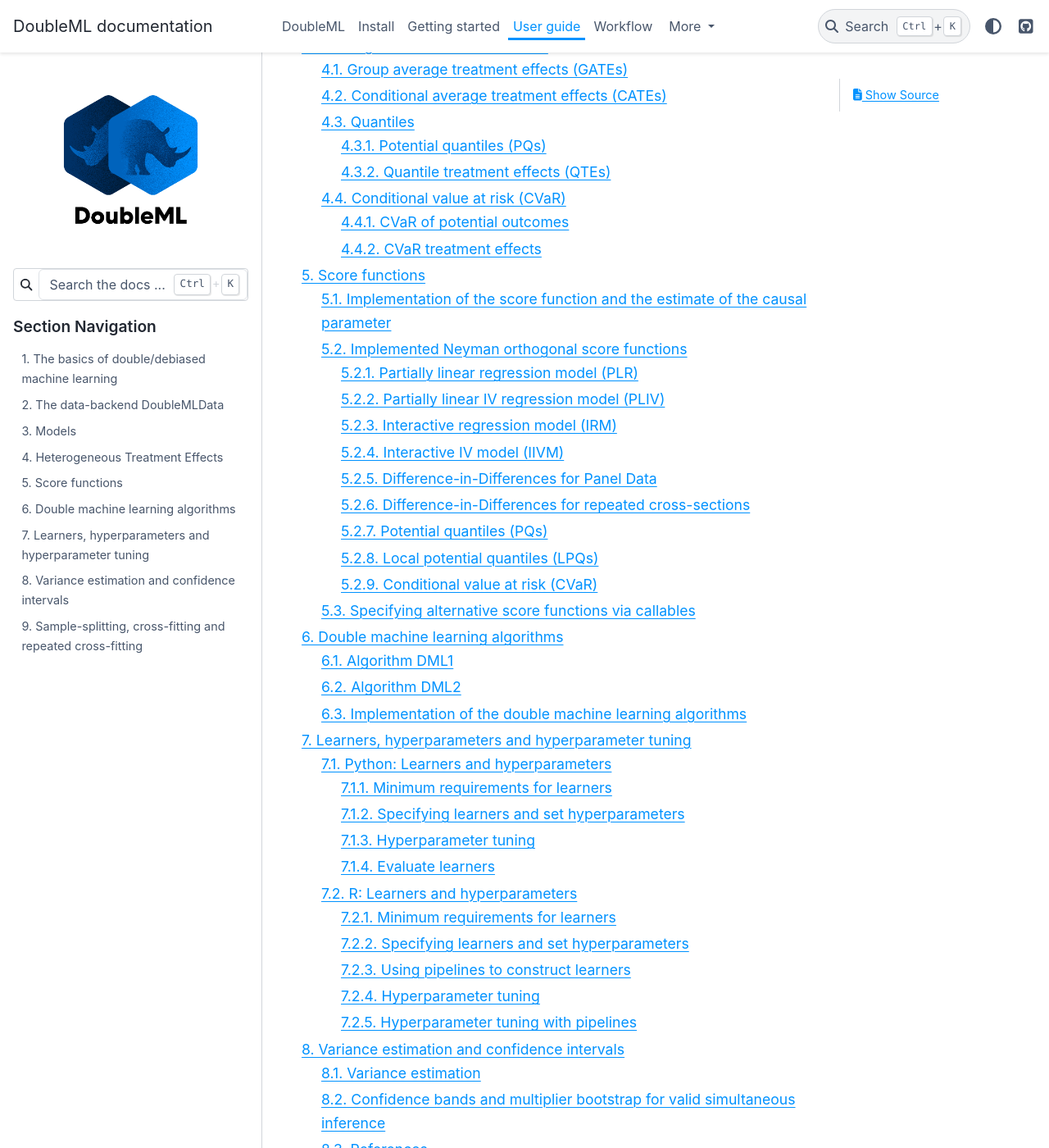
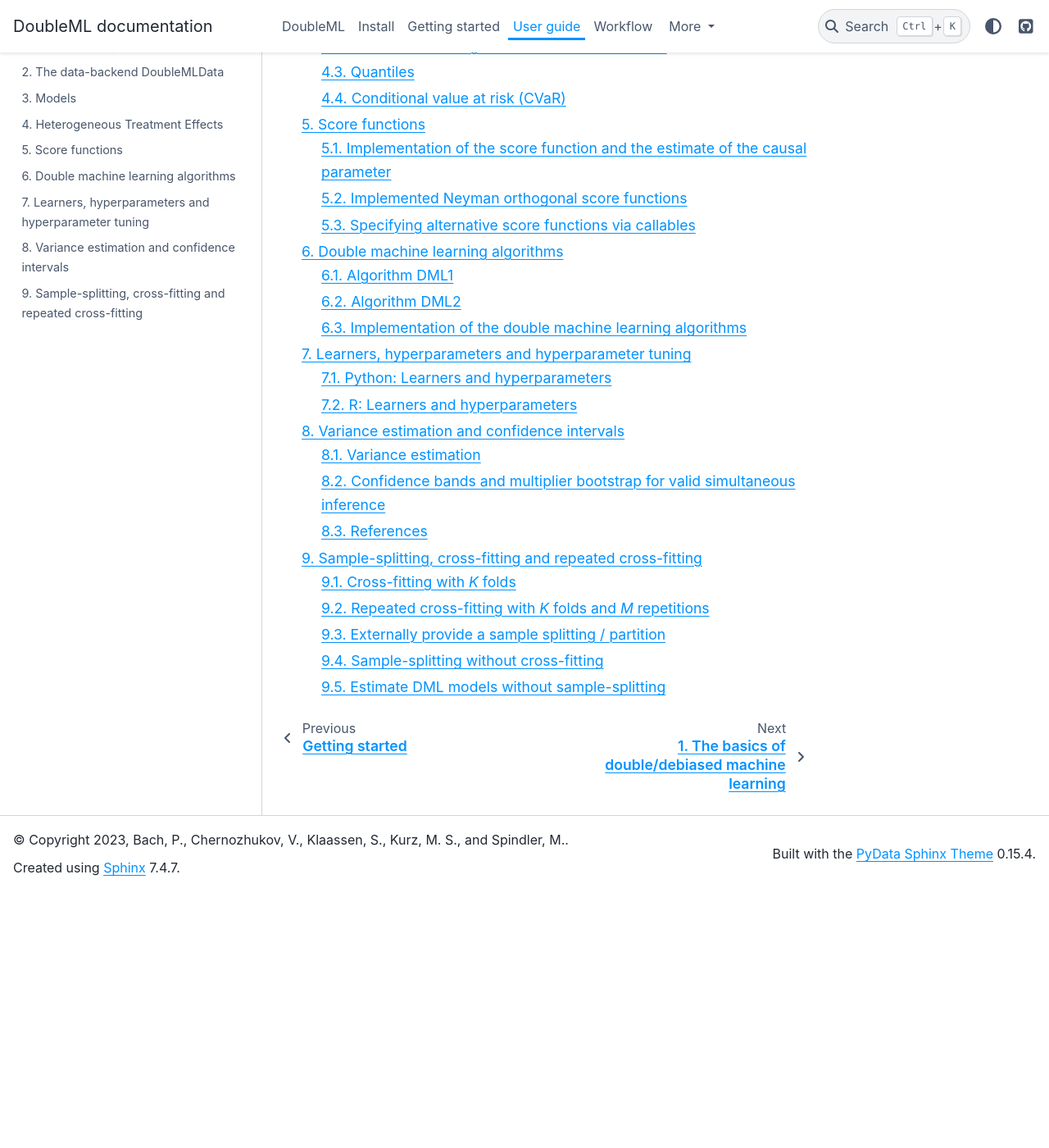
Before and after one commit to DoubleML/doubleml-docs, a Sphinx documentation site: the page built from doc/guide/guide.rst, in a window 1280 px wide and 1400 px high, scrolled down 768 px. Shown: the whole window at 82% size. Built offline with Sphinx 7.4.7 and the PyData theme 0.15.4, drawn with Linux system fonts in a browser that asks for light colours; after the commit the page ends 1856 px from its top, so only the background shows below that; some of the changed text lies outside the part shown.

Commit message:
change depth in guide and remove math expression from resampling

```diff
--- a/doc/guide/guide.rst
+++ b/doc/guide/guide.rst
@@ -7,7 +7,7 @@
 
 .. toctree::
    :numbered:
-   :maxdepth: 3
+   :maxdepth: 2
 
     The basics of double/debiased machine learning <basics>
     The data-backend DoubleMLData <data_backend>
--- a/doc/guide/resampling.rst
+++ b/doc/guide/resampling.rst
@@ -53,7 +53,7 @@
 
 .. _k-fold-cross-fitting:
 
-Cross-fitting with :math:`K` folds
+Cross-fitting with *K* folds
 ++++++++++++++++++++++++++++++++++
 
 The default setting is ``n_folds = 5`` and ``n_rep = 1``, i.e.,
@@ -123,7 +123,7 @@
 
 .. _repeated-cross-fitting:
 
-Repeated cross-fitting with :math:`K` folds and :math:`M` repetition
+Repeated cross-fitting with *K* folds and *M* repetitions
 ++++++++++++++++++++++++++++++++++++++++++++++++++++++++++++++++++++
 
 Repeated cross-fitting is obtained by choosing a value :math:`M>1` for the number of repetition ``n_rep``.
```
